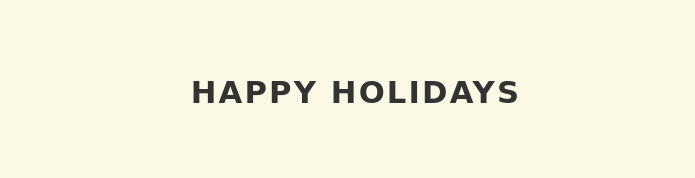
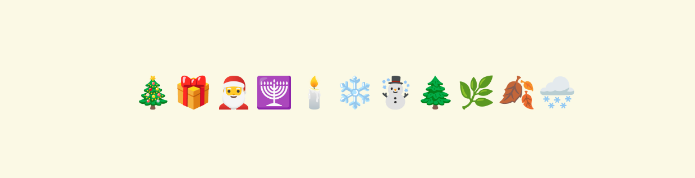
Before and after one commit to readingshapes/christmas, a plain HTML site: page happy_holidays.html in a window 1280 px wide. Shown: the top 178 px of the page, without its empty margins (292-987 px from the left). Drawn offline with Linux system fonts and the light colour scheme; a web font is replaced by a local one.

Commit message:
emoji title

```diff
--- a/happy_holidays.html
+++ b/happy_holidays.html
@@ -4,7 +4,7 @@
 <head>
 <meta name="viewport" content="width=device-width, initial-scale=1, user-scalable=yes" charset="utf-8">
 <!--responsive card flips-->
-<title>Happy Holidays</title>
+<title>🎄🎁🎅🕎🕯️❄️☃️🌲🌿🍂🌨️</title>
 <!--    // Scss Document-->
 <style>
 @import url('https://fonts.googleapis.com/css2?family=Arima+Madurai:wght@900&display=swap');
@@ -158,7 +158,7 @@ body {
 </head>
 <body>
 <div class="content"> <br>
-  <h1 class="heading">Happy Holidays</h1>
+  <h1 class="heading">🎄🎁🎅🕎🕯️❄️☃️🌲🌿🍂🌨️</h1>
   <br>
 </div><!--start card here-->
 <div class="content"> <!--winter scene-->
```
